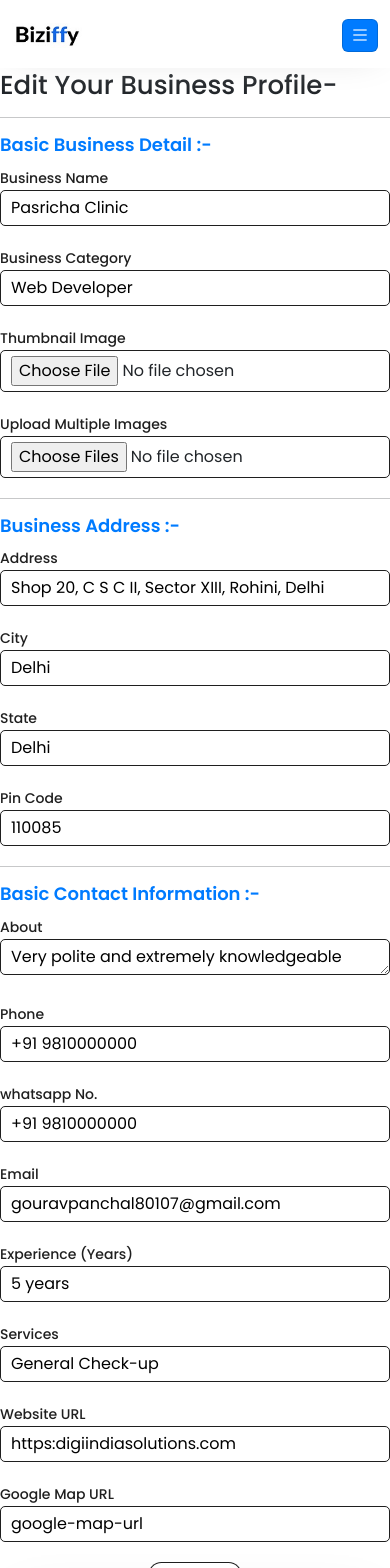
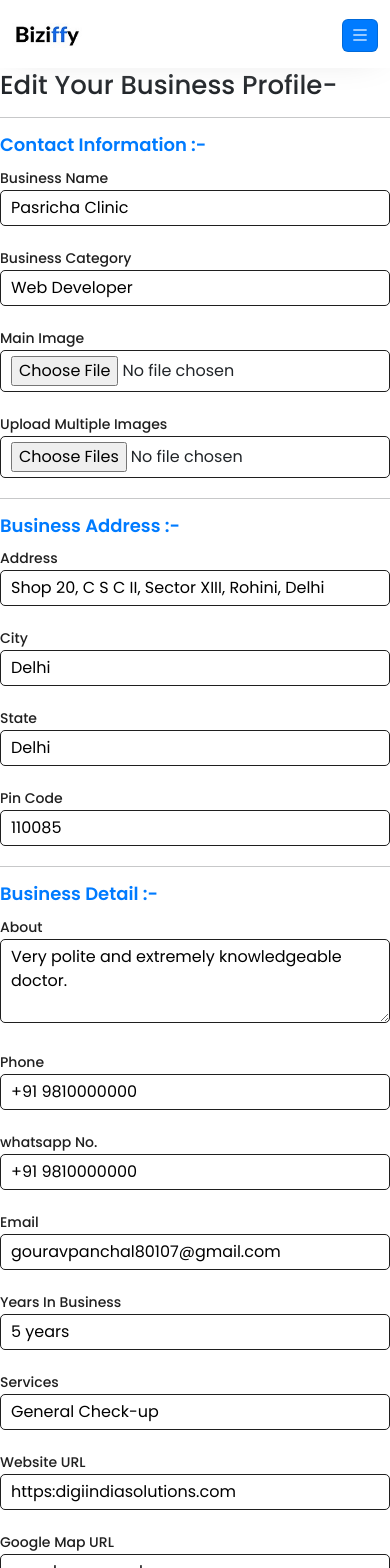
Before and after one commit to vishnugit2024/jd, a Next.js app: page /Pages/Profile/edit-profile in a window 390 px wide. Shown: the top 1568 px of the page. Built offline with nearby package versions, Linux system fonts and the light colour scheme.

Commit message:
new changes

```diff
--- a/src/app/Pages/Profile/all-enquiry/all-enquiry.css
+++ b/src/app/Pages/Profile/all-enquiry/all-enquiry.css
@@ -10,6 +10,7 @@
     border-radius: 15px;
     transition: all 0.3s ease-in-out;
     border-left: 5px solid #007bff;
+    margin-bottom: 1rem;
 }
 
 .enquiry-card:hover {
--- a/src/app/Pages/Profile/edit-profile/page.js
+++ b/src/app/Pages/Profile/edit-profile/page.js
@@ -50,7 +50,7 @@ const Page = () => {
                 <form onSubmit={handleSubmit}>
                     <div className='row align-items-center'>
                         <div className='heading'>
-                            <h5>Basic Business Detail :-</h5>
+                            <h5>Contact Information :-</h5>
                         </div>
                         <div className='col-md-3'>
                             <div className="edit-profile-field">
@@ -66,7 +66,7 @@ const Page = () => {
                         </div>
                         <div className='col-md-3'>
                             <div className="edit-profile-field">
-                                <label>Thumbnail Image</label>
+                                <label>Main Image</label>
                                 <input type="file" name="image" onChange={handleFileChange} />
                             </div>
                         </div>
@@ -106,13 +106,13 @@ const Page = () => {
                         </div>
                         <hr />
                         <div className='heading'>
-                            <h5>Basic Contact Information :-</h5>
+                            <h5>Business Detail :-</h5>
                         </div>
 
-                        <div className='col-md-3'>
+                        <div className='col-md-12'>
                             <div className="edit-profile-field">
                                 <label>About</label>
-                                <textarea name="about" rows={1} value={formData.about} onChange={handleChange}></textarea>
+                                <textarea name="about" rows={3} value={formData.about} onChange={handleChange}></textarea>
                             </div>
                         </div>
                         <div className='col-md-3'>
@@ -135,7 +135,7 @@ const Page = () => {
                         </div>
                         <div className='col-md-3'>
                             <div className="edit-profile-field">
-                                <label>Experience (Years)</label>
+                                <label>Years In Business</label>
                                 <input type="text" name="experience" value={formData.experience} onChange={handleChange} />
                             </div>
                         </div>
--- a/src/app/Pages/Profile/page.js
+++ b/src/app/Pages/Profile/page.js
@@ -75,7 +75,7 @@ const ProfilePage = () => {
                             <hr className='text-white' />
                             <div className='sidebar-button-main'>
                                 <button className={`sidebar-tab ${activeTab === 'overview' ? 'active' : ''}`} onClick={() => setActiveTab('overview')}>
-                                    <i className='bi bi-person-circle'></i> Basic Info
+                                    <i className='bi bi-person-circle'></i> Contact Info
                                 </button>
                                 <button className={`sidebar-tab ${activeTab === 'edit' ? 'active' : ''}`} onClick={() => setActiveTab('edit')}>
                                     <i className='bi bi-pencil-square'></i> Edit Profile
```
